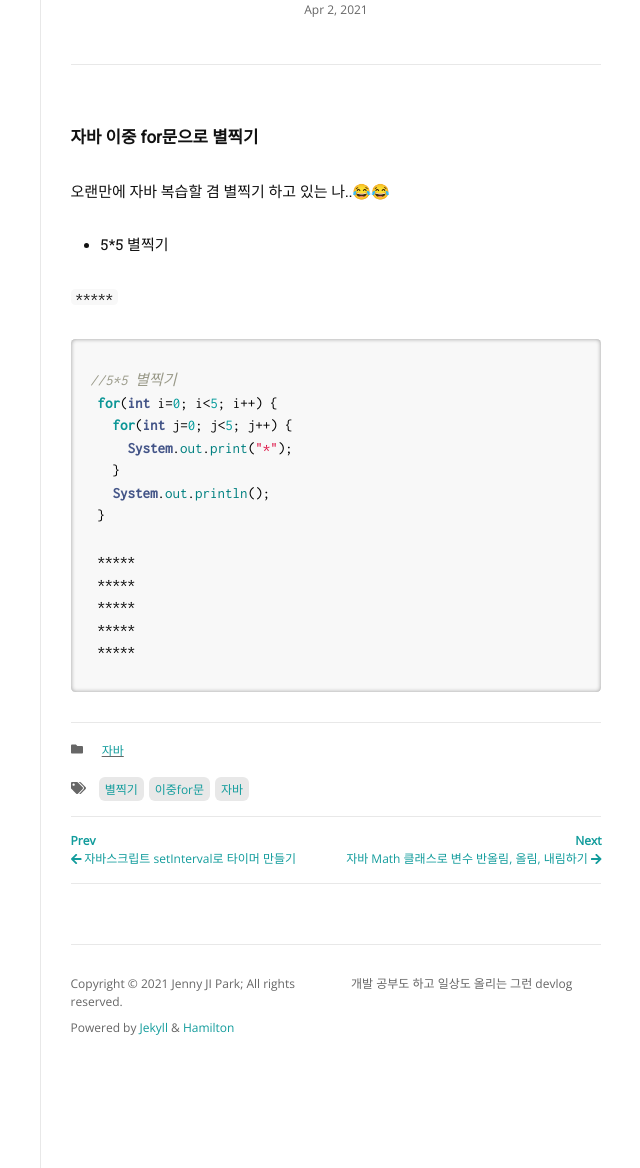
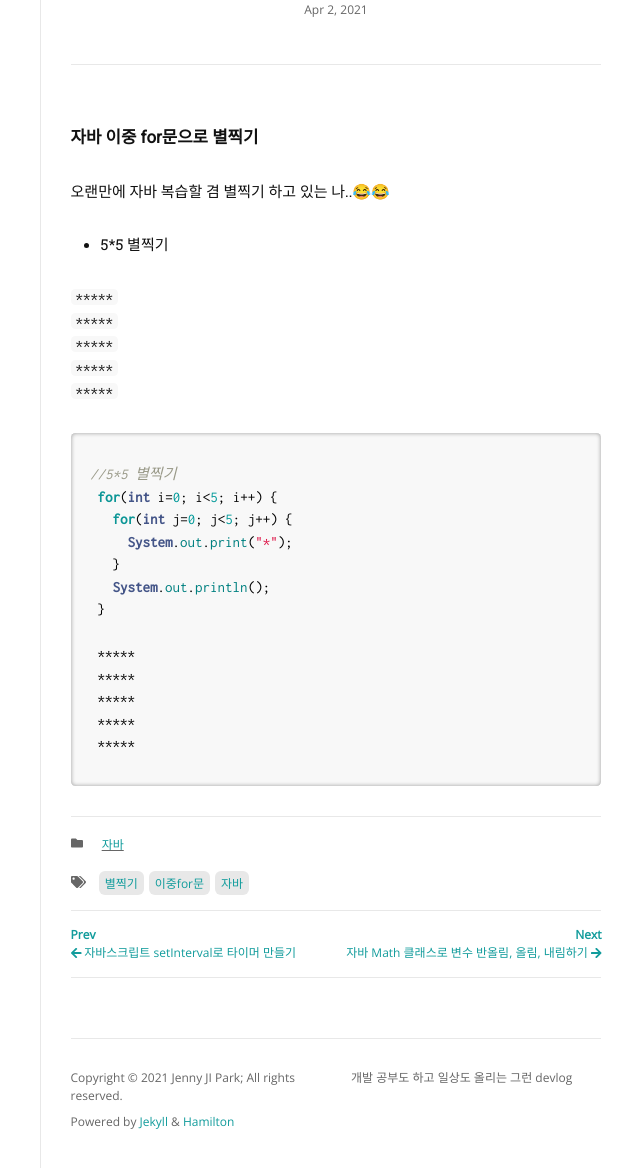
Before and after one commit to jennyjipark/jennyjipark.github.io, a Jekyll site: the page built from _posts/2021-04-02-for_star.md, in a window 1280 px wide, cut to the strip 185-1353 px from the top of the page. Shown: the whole strip, without its empty margins (436-1076 px from the left). Built offline with Jekyll 4.4.1, drawn with Linux system fonts in a browser that asks for light colours; nearby versions of some CDN libraries; some web fonts are replaced; comment, search, counter and statistics services are not loaded.

Commit message:
Update 2021-04-02-for_star.md

````diff
--- a/_posts/2021-04-02-for_star.md
+++ b/_posts/2021-04-02-for_star.md
@@ -10,7 +10,12 @@ tags: 자바, 별찍기, 이중for문
 
 - 5*5 별찍기
 
-`*****`
+`*****`<br>
+`*****`<br>
+`*****`<br>
+`*****`<br>
+`*****`<br>
+
 ```java
 
  //5*5 별찍기
````
